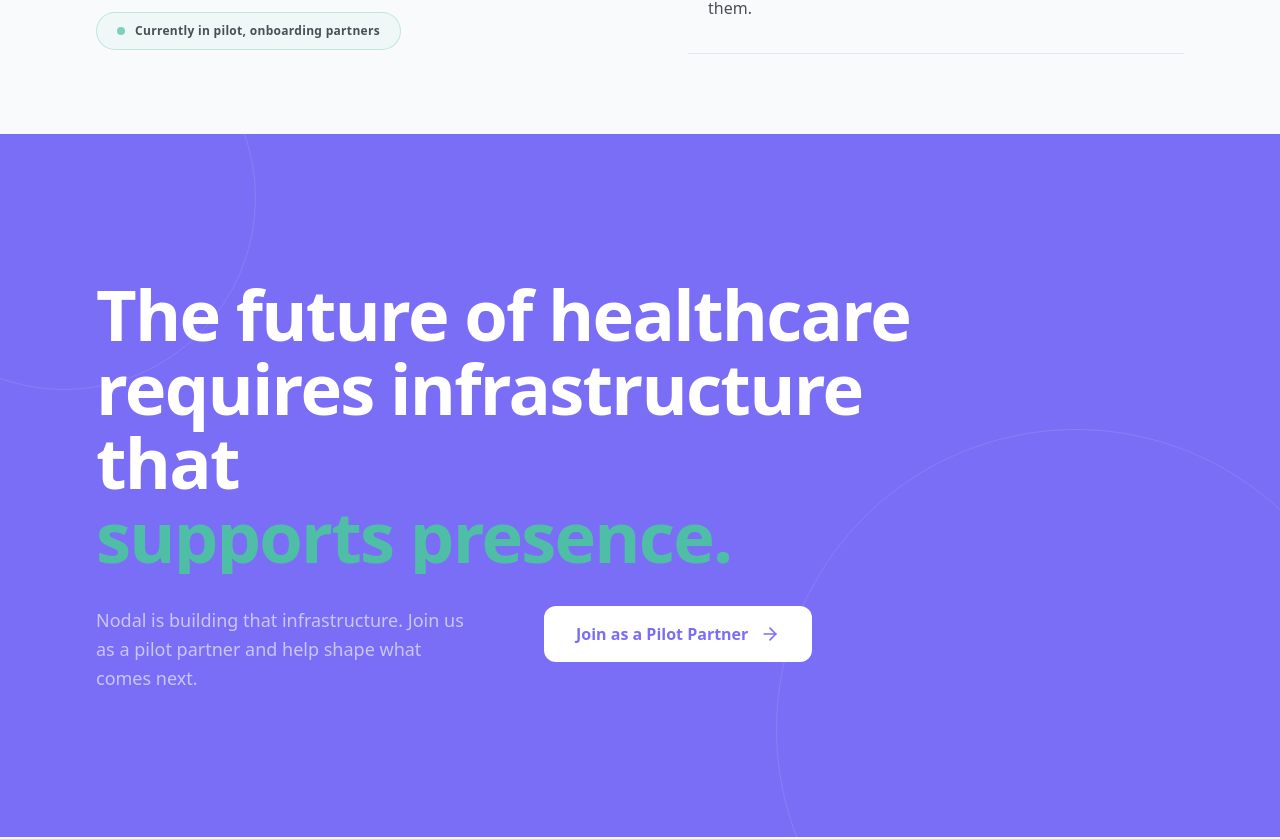
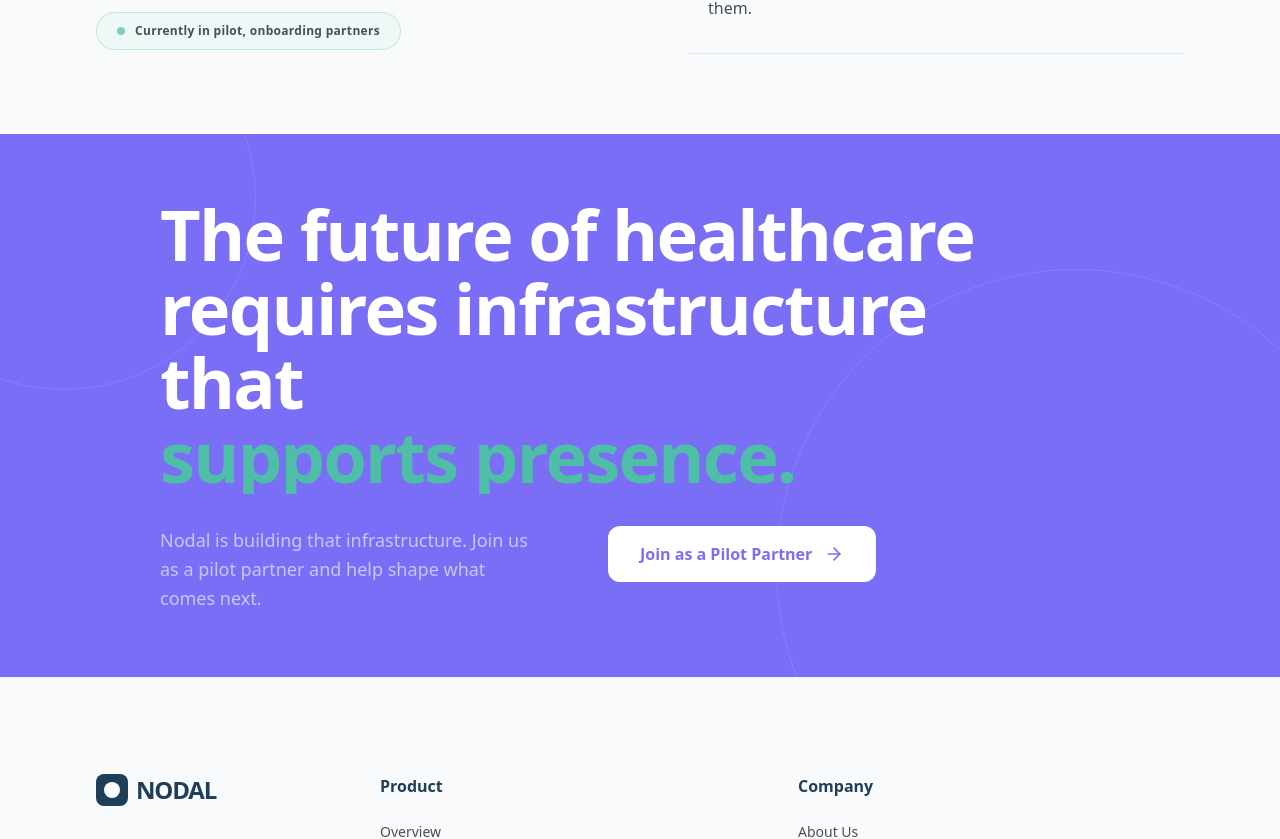
Before and after one commit to corenodal/nodal-website, a React (Vite) app: page /about in a window 1280 px wide. Shown: the part 3794-4633 px from the top of the page. Built offline with nearby package versions, Linux system fonts and the light colour scheme.

Commit message:
sizing fix

```diff
--- a/src/sections/AboutCTA.tsx
+++ b/src/sections/AboutCTA.tsx
@@ -25,13 +25,13 @@ export const AboutCTA = () => {
   return (
     <section
       ref={sectionRef}
-      className="py-24 md:py-36 px-6 md:px-24 bg-nodal-violet relative overflow-hidden z-10"
+      className="py-0 bg-nodal-violet relative overflow-hidden z-10"
     >
       {/* Decorative rings */}
       <div aria-hidden className="absolute -top-32 -left-32 w-96 h-96 rounded-full border-[1px] border-white/10 pointer-events-none" />
       <div aria-hidden className="absolute -bottom-48 -right-24 w-[600px] h-[600px] rounded-full border-[1px] border-white/10 pointer-events-none" />
 
-      <div className="max-w-6xl mx-auto relative z-10">
+      <div className="max-w-6xl mx-auto px-6 md:px-24 py-12 md:py-16 relative z-10">
         {/* Left-aligned headline */}
         <h2 className="text-[clamp(2rem,5.5vw,5rem)] font-bold text-white leading-[1.05] tracking-tight max-w-4xl mb-8">
           <div className="overflow-hidden">
```
